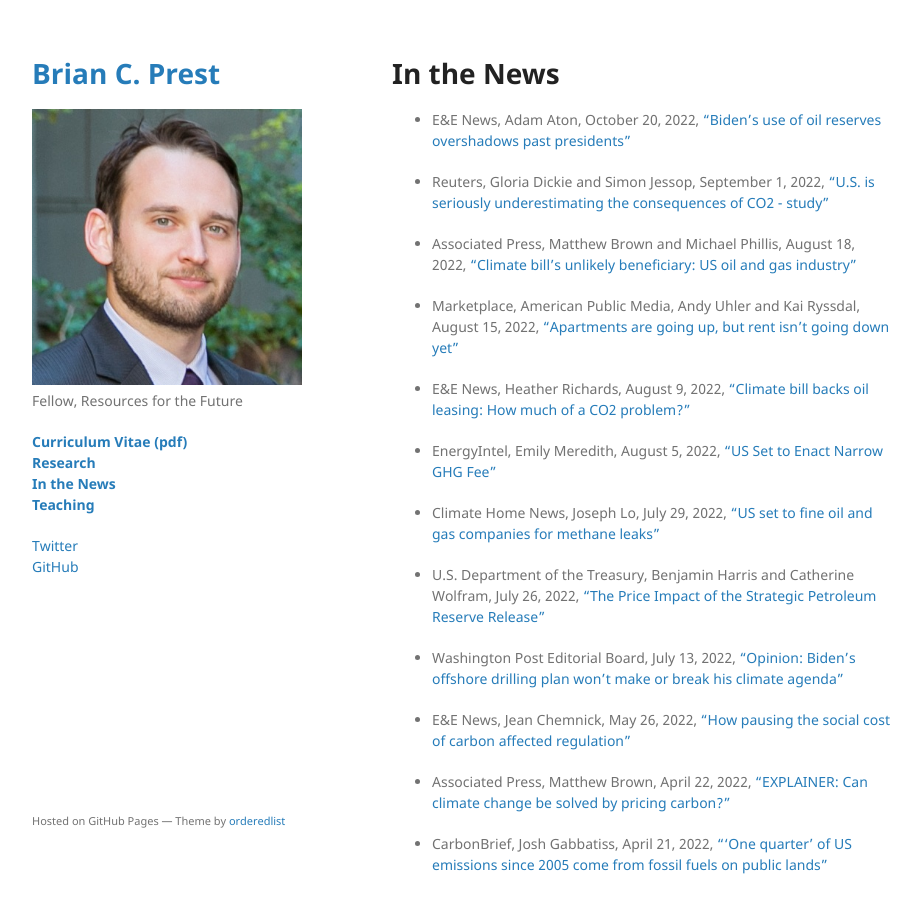
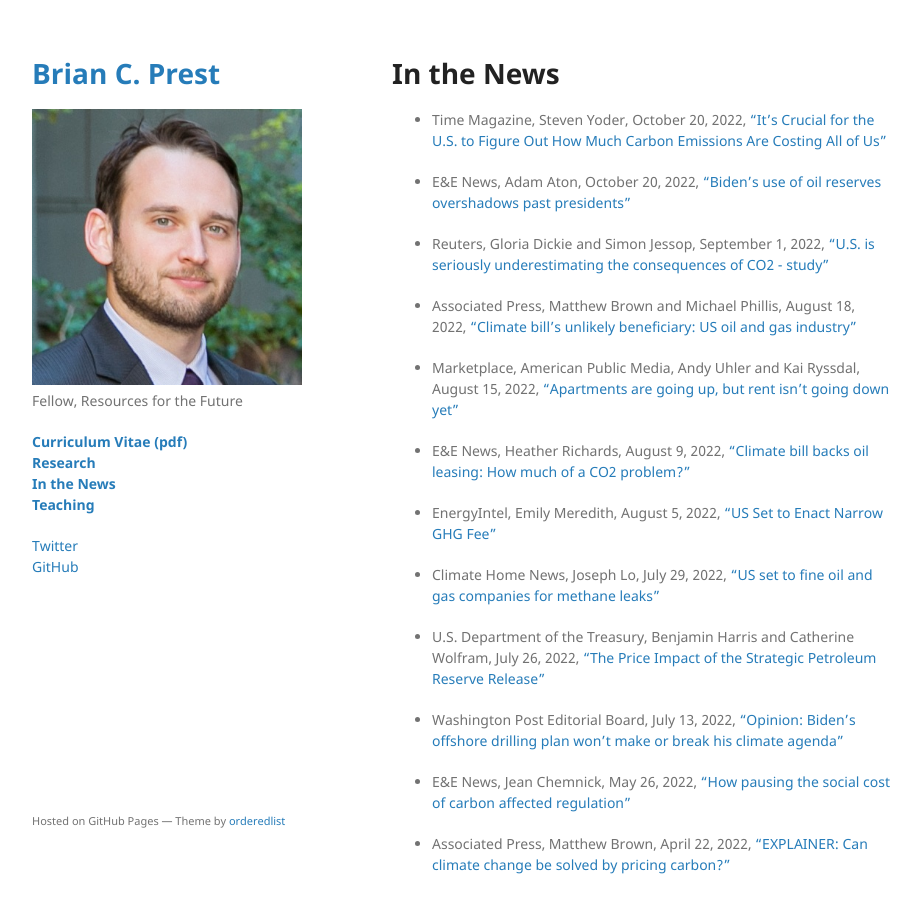
Before and after one commit to bprest/bprest.github.io, a Jekyll site: the page built from in-the-news.md, in a window 1280 px wide and 900 px high. Shown: the whole window, without its empty margins (178-1099 px from the left). Built offline with Jekyll 4.4.1, drawn with Linux system fonts in a browser that asks for light colours; our own code applies the rules of GitHub Pages for plain Markdown files.

Commit message:
add Time magazine piece

```diff
--- a/in-the-news.md
+++ b/in-the-news.md
@@ -3,6 +3,8 @@ layout: default
 ---
 
 # In the News
+
+* Time Magazine, Steven Yoder, October 20, 2022,  ["It's Crucial for the U.S. to Figure Out How Much Carbon Emissions Are Costing All of Us"](https://time.com/6213441/carbon-emissions-cost/)
 
 * E&E News, Adam Aton, October 20, 2022, ["Biden's use of oil reserves overshadows past presidents"](https://subscriber.politicopro.com/article/eenews/2022/10/20/bidens-use-of-oil-reserves-overshadows-past-presidents-00062629)
 
```
